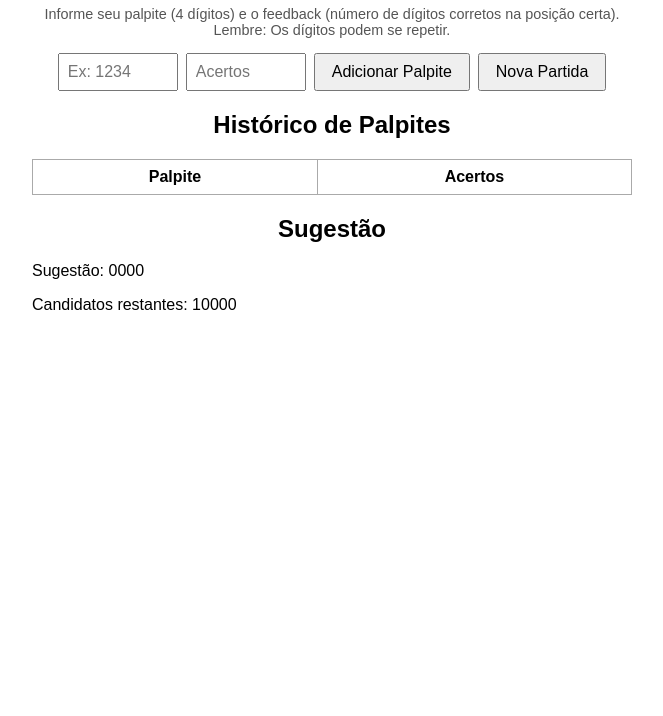
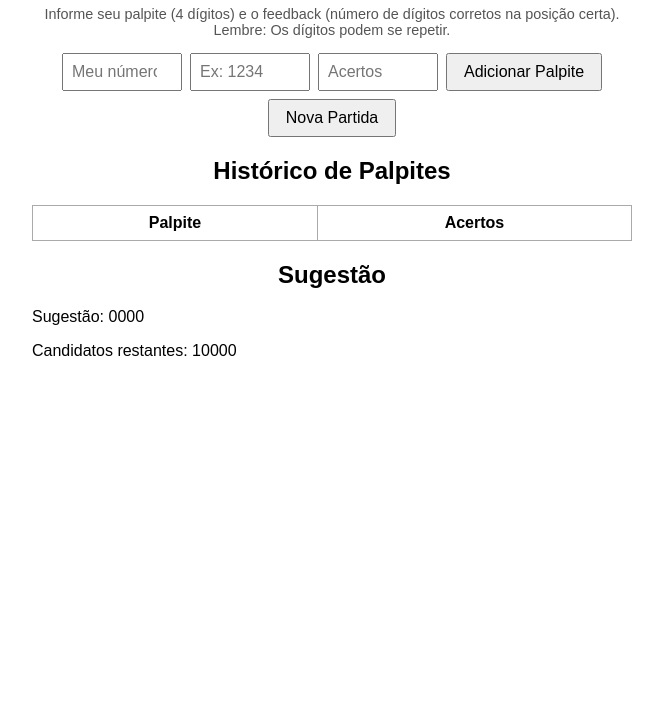
Before and after one commit to F1X0N/number_guesser, a plain HTML site: page index.html in a window 1280 px wide. Shown: the part 84-800 px from the top of the page, without its empty margins (308-971 px from the left). Drawn offline with Linux system fonts and the light colour scheme.

Commit message:
add my input number

```diff
--- a/index.html
+++ b/index.html
@@ -61,6 +61,7 @@
     Lembre: Os dígitos podem se repetir.
   </p>
   <form id="guessForm">
+    <input type="number" placeholder="Meu número da vez" maxlength="4" required />
     <input type="text" id="guessInput" placeholder="Ex: 1234" maxlength="4" required pattern="\d{4}">
     <input type="number" id="feedbackInput" placeholder="Acertos" min="0" max="4" required>
     <button type="submit">Adicionar Palpite</button>
```
